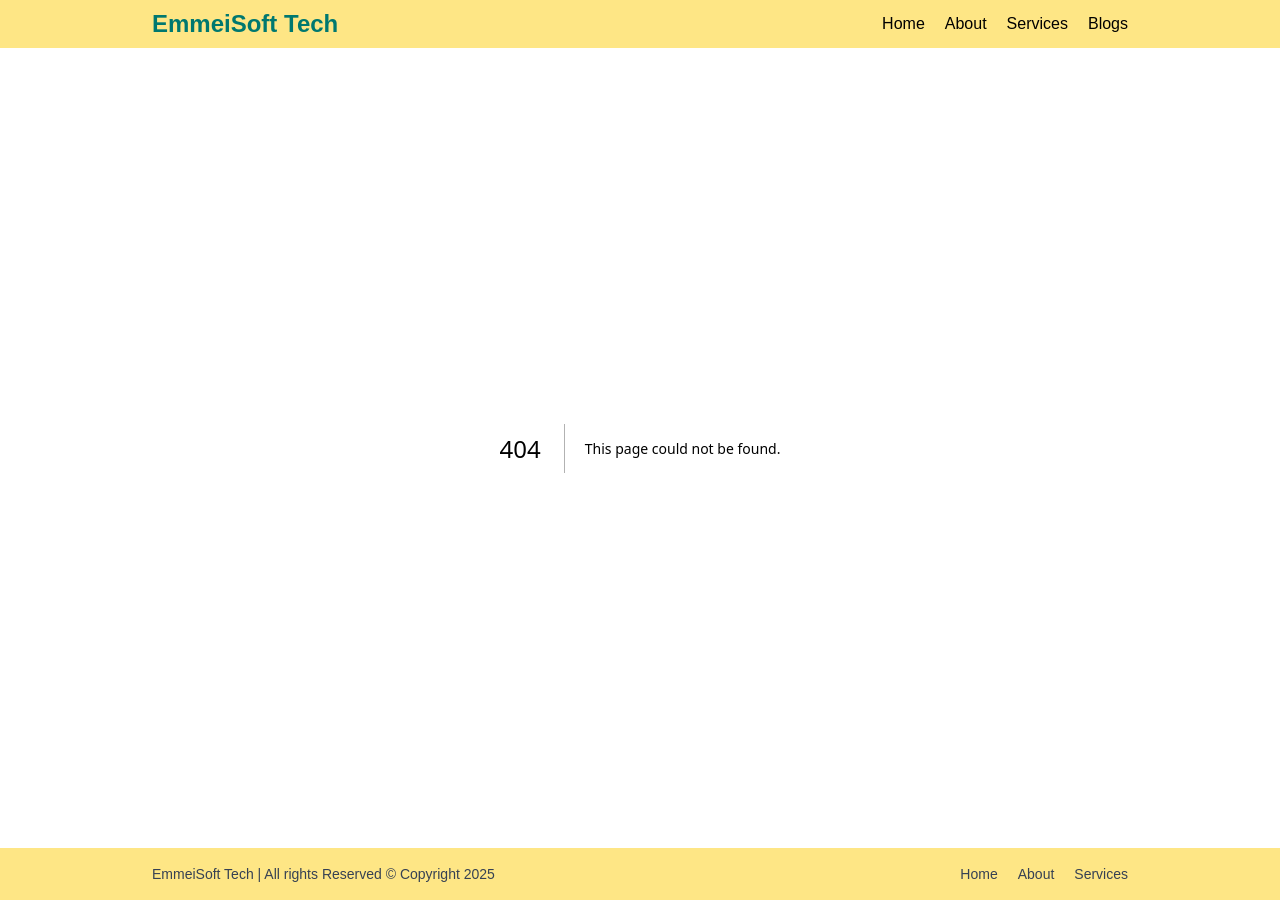
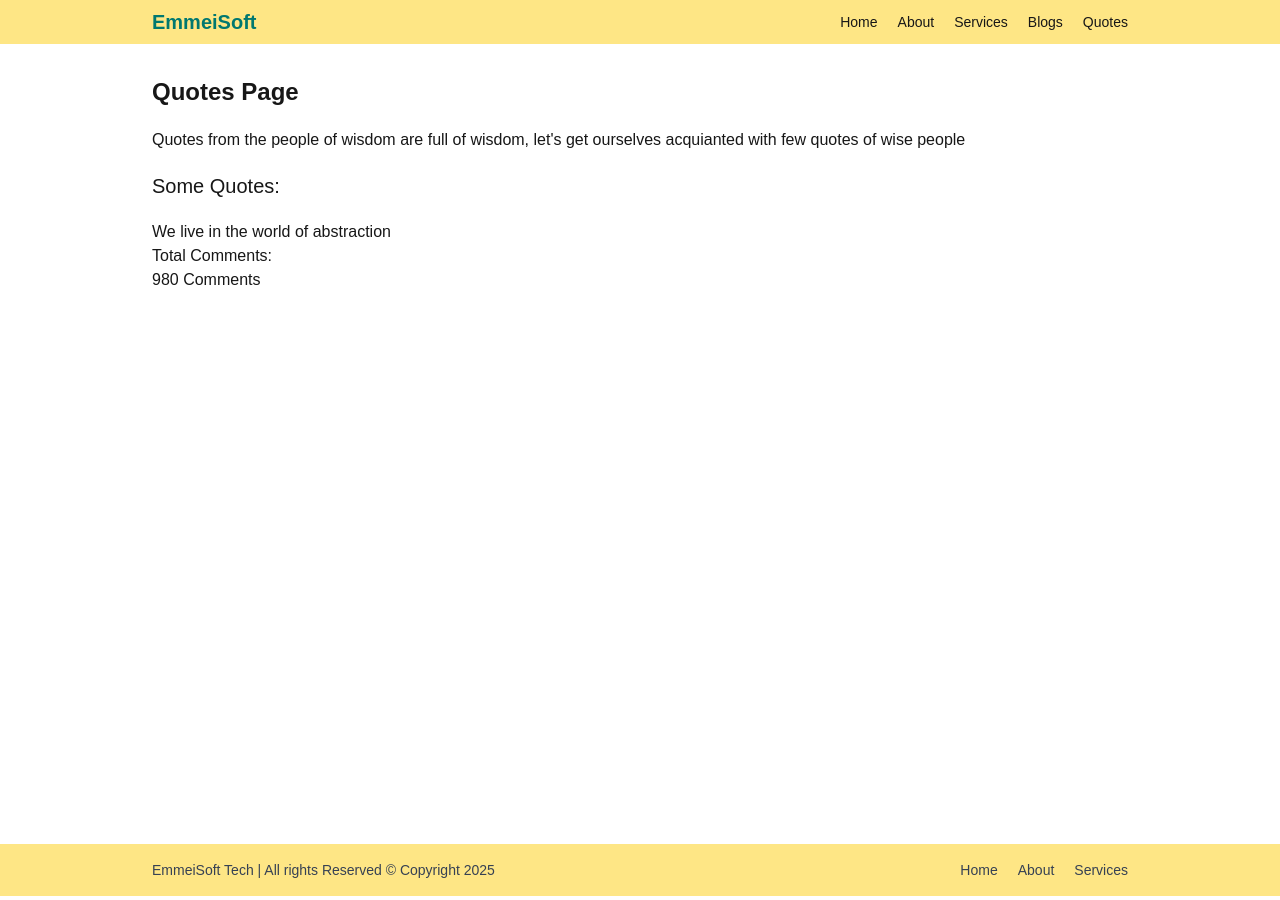
Before and after one commit to emmeiwhite/EmmeiSoft-TechApp, a Next.js app: page /quotes in a window 1280 px wide. Before the commit this address had no page. Built offline with nearby package versions, Linux system fonts and the light colour scheme.

Commit message:
Quotes Page rendering Quote and Comments Server Components

```diff
--- /dev/null
+++ b/app/quotes/page.jsx
@@ -0,0 +1,23 @@
+import Comments from '@/components/Comments'
+import Quote from '@/components/Quote'
+
+function QuotesPage() {
+  return (
+    <div className="max-w-5xl mx-auto px-6 min-h-screen">
+      <div className="py-8">
+        <h1 className="text-2xl font-semibold"> Quotes Page </h1>
+        <p className="mt-5">
+          Quotes from the people of wisdom are full of wisdom, let's get ourselves acquianted with
+          few quotes of wise people
+        </p>
+
+        <h2 className="text-xl my-5">Some Quotes:</h2>
+        <Quote>We live in the world of abstraction</Quote>
+
+        <p>Total Comments:</p>
+        <Comments />
+      </div>
+    </div>
+  )
+}
+export default QuotesPage
--- a/components/Header.jsx
+++ b/components/Header.jsx
@@ -6,10 +6,10 @@ function Header() {
       <div className="max-w-5xl mx-auto px-6">
         <nav className="flex justify-between items-center py-2">
           <Link href={'/'}>
-            <h1 className="text-2xl font-semibold text-teal-700">EmmeiSoft Tech</h1>
+            <h1 className="text-xl font-semibold text-teal-700">EmmeiSoft</h1>
           </Link>
 
-          <div className="flex justify-between items-center gap-5">
+          <div className="flex justify-between items-center gap-5 text-sm">
             <Link
               href={'/'}
               className="hover:text-amber-600">
@@ -31,6 +31,12 @@ function Header() {
               className="hover:text-amber-600">
               Blogs
             </Link>
+
+            <Link
+              href={'/quotes'}
+              className="hover:text-amber-600">
+              Quotes
+            </Link>
           </div>
         </nav>
       </div>
--- a/components/Likes.jsx
+++ b/components/Likes.jsx
@@ -8,9 +8,11 @@ function Likes() {
 
   const [likes, setLikes] = useState(0)
 
+  console.log('Like Component')
   const handleClick = () => {
     setLikes(prev => prev + 1)
   }
+
   return (
     <div>
       <div>
--- /dev/null
+++ b/components/Quote.jsx
@@ -0,0 +1,4 @@
+function Quote({ children }) {
+  return <div>{children}</div>
+}
+export default Quote
```
